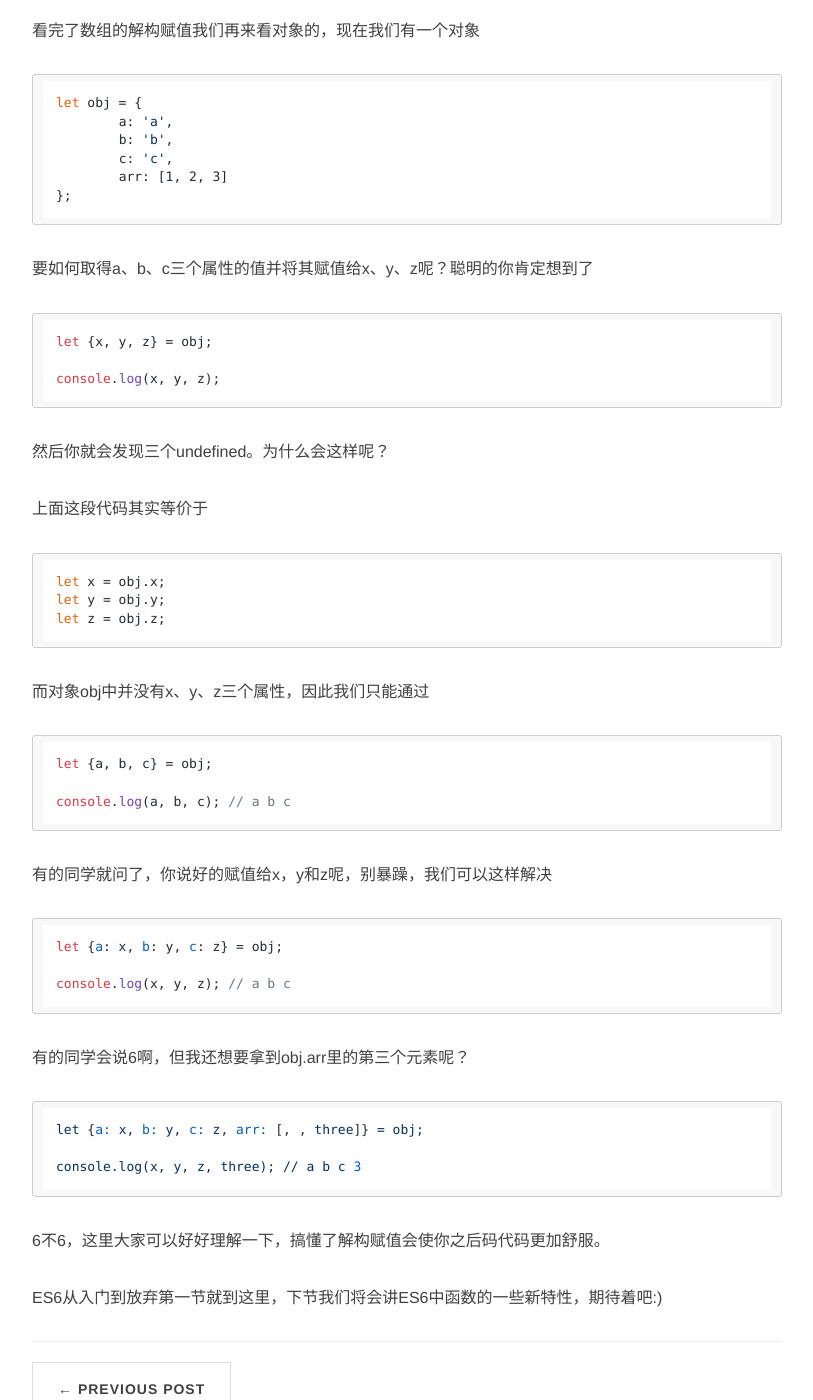
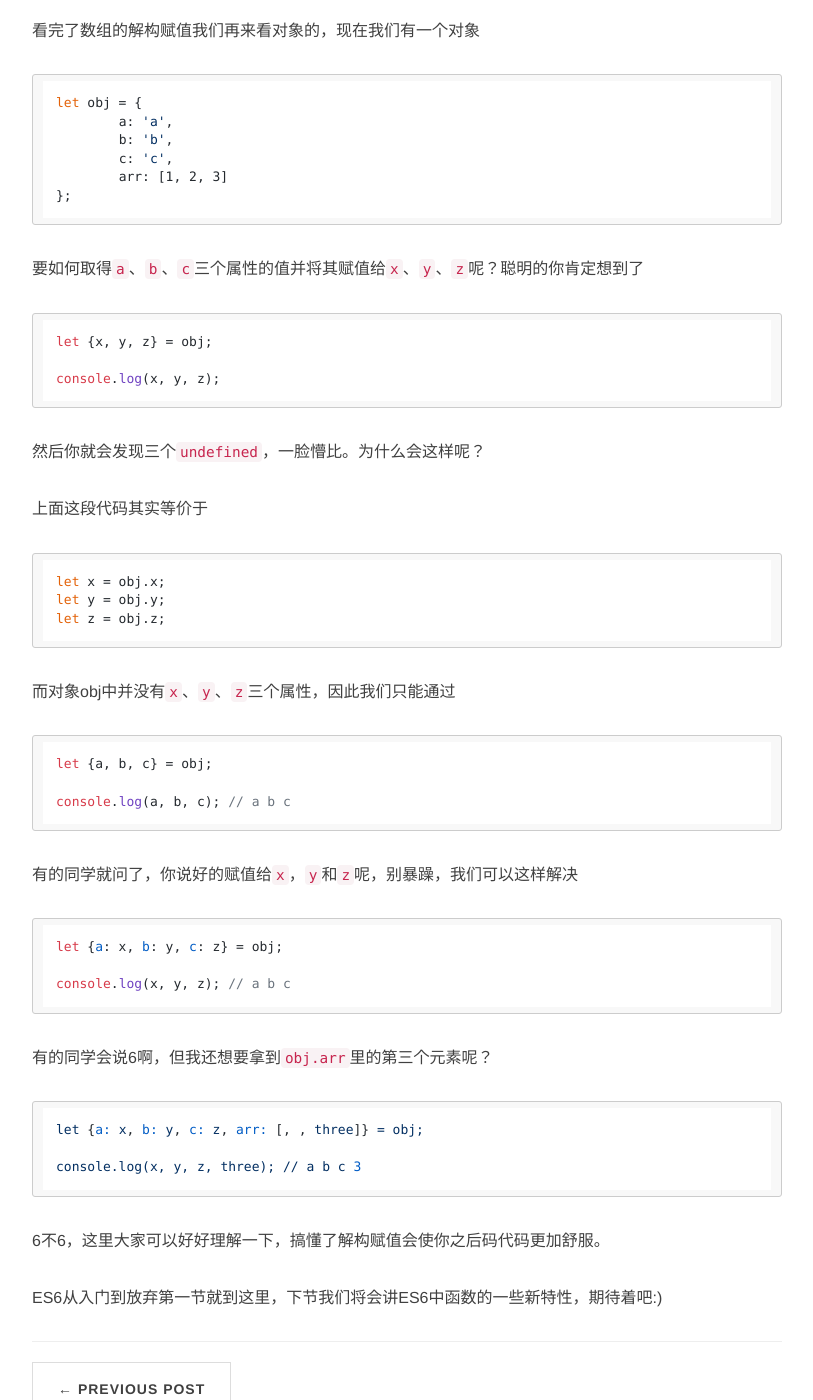
Before and after one commit to XxinLiang/XxinLiang.github.io, a Jekyll site: the page built from _posts/2016-5-10-es6-let.md, in a window 1280 px wide and 1400 px high, scrolled down 4650 px. Shown: the whole window, without its empty margins (233-1046 px from the left). Built offline with Jekyll 4.4.1, drawn with Linux system fonts in a browser that asks for light colours; nearby versions of some CDN libraries; comment, search, counter and statistics services are not loaded.

Commit message:
修改 ES6-01

````diff
--- a/_posts/2016-5-10-es6-let.md
+++ b/_posts/2016-5-10-es6-let.md
@@ -154,13 +154,13 @@ description: ES6中的let、const与解构赋值
 		arr: [1, 2, 3]
 	};
 
-要如何取得a、b、c三个属性的值并将其赋值给x、y、z呢？聪明的你肯定想到了
+要如何取得```a```、```b```、```c```三个属性的值并将其赋值给```x```、```y```、```z```呢？聪明的你肯定想到了
 
 	let {x, y, z} = obj;
 
 	console.log(x, y, z);
 
-然后你就会发现三个undefined。为什么会这样呢？
+然后你就会发现三个```undefined```，一脸懵比。为什么会这样呢？
 
 上面这段代码其实等价于
 
@@ -168,19 +168,19 @@ description: ES6中的let、const与解构赋值
 	let y = obj.y;
 	let z = obj.z;
 
-而对象obj中并没有x、y、z三个属性，因此我们只能通过
+而对象obj中并没有```x```、```y```、```z```三个属性，因此我们只能通过
 
 	let {a, b, c} = obj;
 
 	console.log(a, b, c); // a b c
 
-有的同学就问了，你说好的赋值给x，y和z呢，别暴躁，我们可以这样解决
+有的同学就问了，你说好的赋值给```x```，```y```和```z```呢，别暴躁，我们可以这样解决
 
 	let {a: x, b: y, c: z} = obj;
 
 	console.log(x, y, z); // a b c
 
-有的同学会说6啊，但我还想要拿到obj.arr里的第三个元素呢？
+有的同学会说6啊，但我还想要拿到```obj.arr```里的第三个元素呢？
 
 	let {a: x, b: y, c: z, arr: [, , three]} = obj;
 
````
